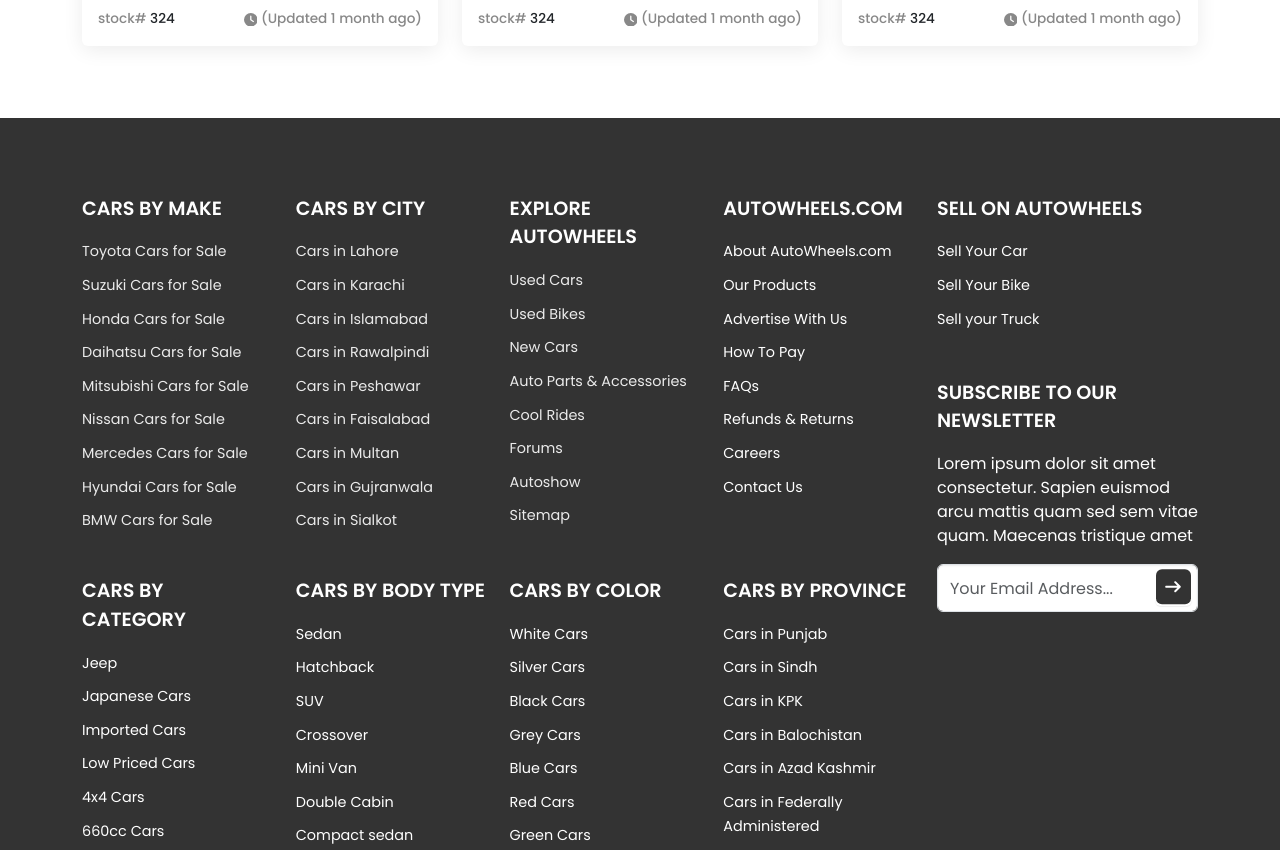
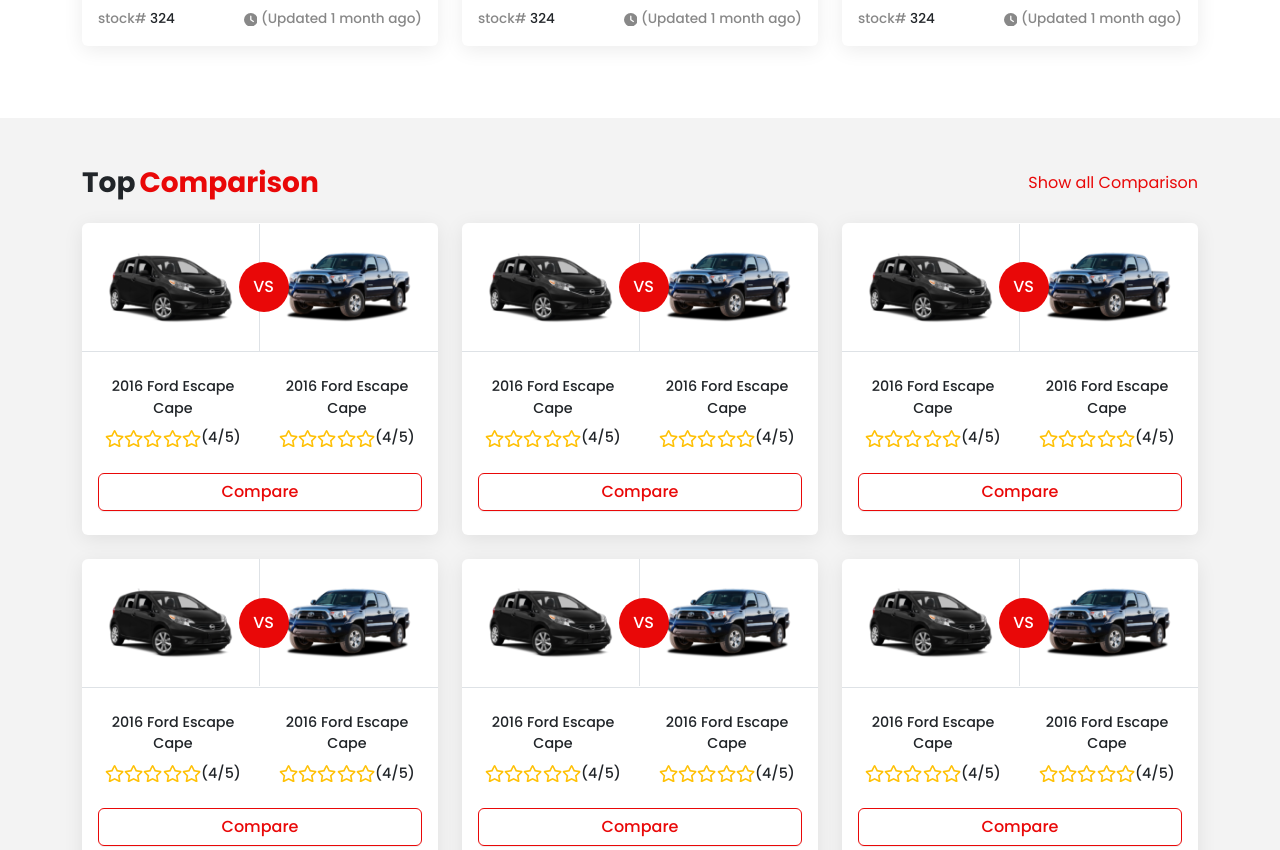
Before and after one commit to shanmaqbool7426/auto-wheel-be, a Next.js app in the folder auto-wheels/: page / in a window 1280 px wide. Shown: the part 1947-2797 px from the top of the page. Built offline with nearby package versions, Linux system fonts and the light colour scheme.

Commit message:
add  the compare product section

```diff
--- a/auto-wheels/app/page.jsx
+++ b/auto-wheels/app/page.jsx
@@ -1,6 +1,7 @@
 import Hero from "./sections/Hero";
 import BrowseByCategory from "./sections/BrowseByCategory";
 import BrowseByType from "./sections/BrowseByType";
+import ComparisonProducts from "./sections/ComparisonProducts";
 
 export default function Home() {
   return (
@@ -8,6 +9,7 @@
       <Hero />
       <BrowseByCategory />
       <BrowseByType />
+      <ComparisonProducts />
     </>
   );
 }
--- a/auto-wheels/app/sections/BrowseByType.jsx
+++ b/auto-wheels/app/sections/BrowseByType.jsx
@@ -6,7 +6,7 @@
 
 const BrowseByType = () => {
   return (
-    <div className="browse-type-section py-5">
+    <section className="browse-type-section py-5">
       <div className="container">
         <div className="row">
           <div className="col">
@@ -126,7 +126,7 @@
           </div>
         </div>
       </div>
-    </div>
+    </section>
   );
 };
 
--- /dev/null
+++ b/auto-wheels/app/sections/ComparisonProducts.jsx
@@ -0,0 +1,96 @@
+import Image from "next/image";
+import Link from "next/link";
+import React from "react";
+import { FaRegStar } from "react-icons/fa";
+
+const ComparisonProducts = () => {
+  return (
+    <section className="comparison-products py-5">
+      <div className="container">
+        <div className="row">
+          <div className="col">
+            <div className="category-title d-flex justify-content-between align-items-center">
+              <h3 className="fw-bold mb-0">
+                Top
+                <span className="text-primary ms-1">Comparison</span>
+              </h3>
+              <Link href={"#"} className="float-end text-decoration-none">
+                Show all Comparison
+              </Link>
+            </div>
+          </div>
+          <div className="col-lg-12">
+            <div className="row mt-4">
+              {[1, 2, 3, 4, 5, 6].map((_, index) => {
+                return (
+                  <>
+                    <div className="col-lg-4" key={index}>
+                      <div className="card comparison-card">
+                        <div className="two-col-comparison position-relative">
+                          <div className="product-compare product-first justify-content-start">
+                            <Image
+                              src="/compare/compare-product.png"
+                              width={143}
+                              height={88}
+                              className="img-fluid"
+                            />
+                          </div>
+                          <span className="compare-txt">VS</span>
+                          <div className="product-compare product-second justify-content-end">
+                            <Image
+                              src="/compare/compare-2.png"
+                              width={143}
+                              height={88}
+                              className="img-fluid"
+                            />
+                          </div>
+                        </div>
+                        <div className="card-body">
+                          <div className="product-content row">
+                            <div className="product-info col">
+                              2016 Ford Escape Cape
+                              <span className="d-block mt-2">
+                                <span className="text-warning">
+                                  <FaRegStar />
+                                  <FaRegStar />
+                                  <FaRegStar />
+                                  <FaRegStar />
+                                  <FaRegStar />
+                                </span>
+                                (4/5)
+                              </span>
+                            </div>
+                            <div className="product-info col">
+                              2016 Ford Escape Cape
+                              <span className="d-block mt-2">
+                                <span className="text-warning">
+                                  <FaRegStar />
+                                  <FaRegStar />
+                                  <FaRegStar />
+                                  <FaRegStar />
+                                  <FaRegStar />
+                                </span>
+                                (4/5)
+                              </span>
+                            </div>
+                            <div className="d-grid mt-4">
+                              <button className="btn btn-outline-primary btn-compare">
+                                Compare
+                              </button>
+                            </div>
+                          </div>
+                        </div>
+                      </div>
+                    </div>
+                  </>
+                );
+              })}
+            </div>
+          </div>
+        </div>
+      </div>
+    </section>
+  );
+};
+
+export default ComparisonProducts;
--- a/auto-wheels/app/styles/globals.scss
+++ b/auto-wheels/app/styles/globals.scss
@@ -10,9 +10,10 @@
 
 
 // Import Section Styles
-@import "./sections//hero";
-@import "./sections//browse-category";
-@import "./sections//browse-type";
+@import "./sections/hero";
+@import "./sections/browse-category";
+@import "./sections/browse-type";
+@import "./sections/comparison";
 
 .theme-header {
   border-bottom: 2px solid #f8f9fa;
--- a/auto-wheels/app/styles/sections/browse-type.scss
+++ b/auto-wheels/app/styles/sections/browse-type.scss
@@ -1,5 +1,4 @@
 .browse-type-section {
-
     .product-card {
         margin-bottom: 1.5rem;
         border       : none;
--- /dev/null
+++ b/auto-wheels/app/styles/sections/comparison.scss
@@ -0,0 +1,61 @@
+.comparison-products {
+    background-color: #F3F3F3;
+
+    .comparison-card {
+        margin-bottom: 1.5rem;
+        border       : none;
+        box-shadow   : 0px 4px 20px 0px #00000014;
+
+        .two-col-comparison {
+            display      : flex;
+            align-items  : center;
+            border-bottom: 1px solid $gray-300;
+
+            .product-compare {
+                padding        : 1.5rem;
+                width          : 50%;
+                display        : flex;
+                justify-content: center;
+                align-items    : center;
+
+                &.product-first {
+                    border-right: 1px solid $gray-300;
+                }
+            }
+
+            .compare-txt {
+                position        : absolute;
+                left            : 44%;
+                width           : 50px;
+                height          : 50px;
+                line-height     : 50px;
+                border-radius   : 50px;
+                color           : $white;
+                background-color: $primary;
+                font-weight     : 500;
+                text-align      : center;
+            }
+        }
+
+        .card-body {
+            padding-block: 1.5rem;
+
+            .product-content {
+                text-align: center;
+
+                .product-info {
+                    font-size  : 0.895rem;
+                    font-weight: 500;
+
+                    svg {
+                        font-size: 1.2rem;
+                    }
+                }
+            }
+
+            .btn-compare {
+                font-weight: 500;
+            }
+        }
+    }
+}
--- a/auto-wheels/app/styles/sections/hero.scss
+++ b/auto-wheels/app/styles/sections/hero.scss
@@ -60,10 +60,9 @@
 
     .card {
         .card-title {
-            font-size     : 24px;
-            font-weight   : 600;
-            margin-bottom : 1.2rem;
-            letter-spacing: -0.8px;
+            font-size    : 24px;
+            font-weight  : 600;
+            margin-bottom: 1.2rem;
         }
 
         input.form-control {
```
Also changed, not shown: auto-wheels/public/compare/compare-2.png (added), auto-wheels/public/compare/compare-product.png (added).
